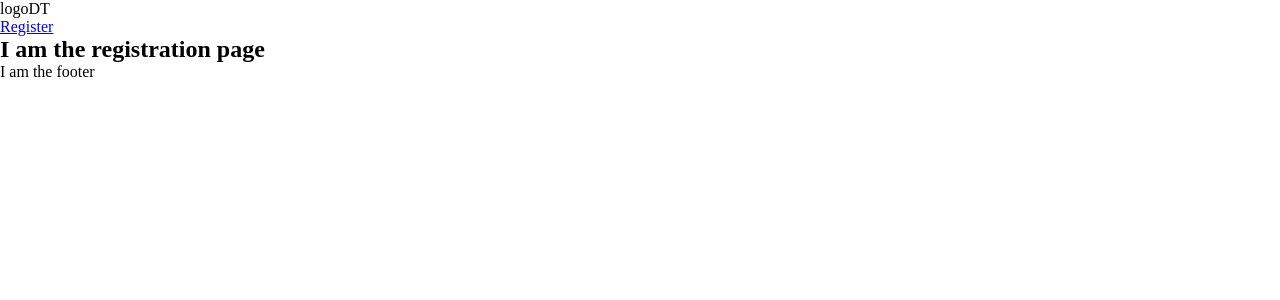
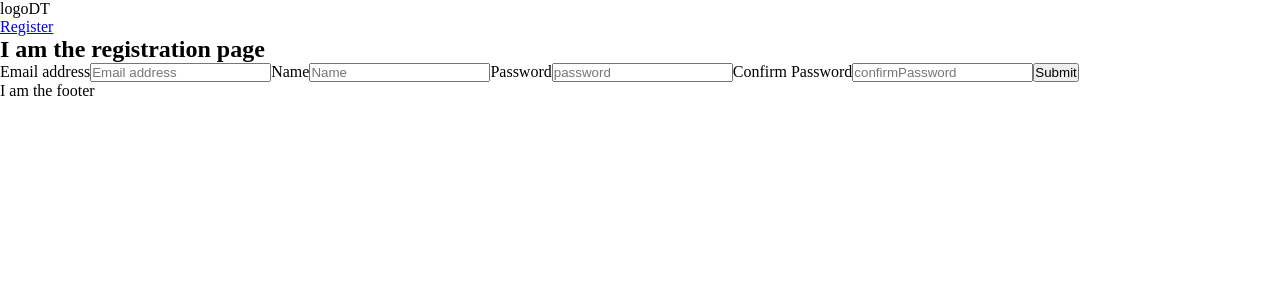
Before and after one commit to franciskershaw/dungeon-tracker, a React (Create React App) app in the folder frontend/: page /register in a window 1280 px wide. Shown: the top 300 px of the page. Built offline with nearby package versions, Linux system fonts and the light colour scheme.

Commit message:
add placeholder form and put content into state

```diff
--- a/frontend/src/pages/RegisterPage/RegisterPage.js
+++ b/frontend/src/pages/RegisterPage/RegisterPage.js
@@ -1,4 +1,4 @@
-import { useState } from 'react';
+import { useEffect, useState } from 'react';
 import { useSelector, useDispatch } from 'react-redux';
 import { useNavigate } from 'react-router-dom';
 import { register, reset } from '../../features/auth/authSlice';
@@ -11,6 +11,10 @@ const RegisterPage = () => {
     confirmPassword: '',
   });
 
+  useEffect(() => {
+    console.log(formData)
+  },[formData])
+
   const navigate = useNavigate();
   const dispatch = useDispatch();
 
@@ -18,23 +22,35 @@ const RegisterPage = () => {
     (state) => state.auth
   );
 
-  // const onChange = (e) => {
-  //   setFormData((prevState) => ({
-  //     ...prevState,
-  //     [e.target.name]: e.target.value,
-  //   }));
-  // };
+  const onChange = (e) => {
+    setFormData((prevState) => ({
+      ...prevState,
+      [e.target.name]: e.target.value,
+    }));
+  };
 
-	// const onSubmit = (e) => {
-	// 	e.preventDefault()
+	const onSubmit = (e) => {
+		e.preventDefault()
 
-	// 	if(password !== confirmPassword) {
+		console.log('submitting')
+    console.log(e)
 
-	// 	}
-	// }
+	}
+
   return (
     <>
       <h2>I am the registration page</h2>
+      <form onSubmit={onSubmit}>
+        <label htmlFor="email">Email address</label>
+        <input onChange={onChange} type="email" placeholder='Email address' id='email' name='email' required/>
+        <label htmlFor="userName">Name</label>
+        <input onChange={onChange} type="text" placeholder='Name' id='userName' name='userName' required/>
+        <label htmlFor="password">Password</label>
+        <input onChange={onChange} type="password" id='password' name='password' placeholder='password' required/>
+        <label htmlFor="confirmPassword">Confirm Password</label>
+        <input onChange={onChange} type="confirmPassword" id='confirmPassword' name='confirmPassword' placeholder='confirmPassword' required/>
+        <button>Submit</button>
+      </form>
     </>
   );
 };
```
